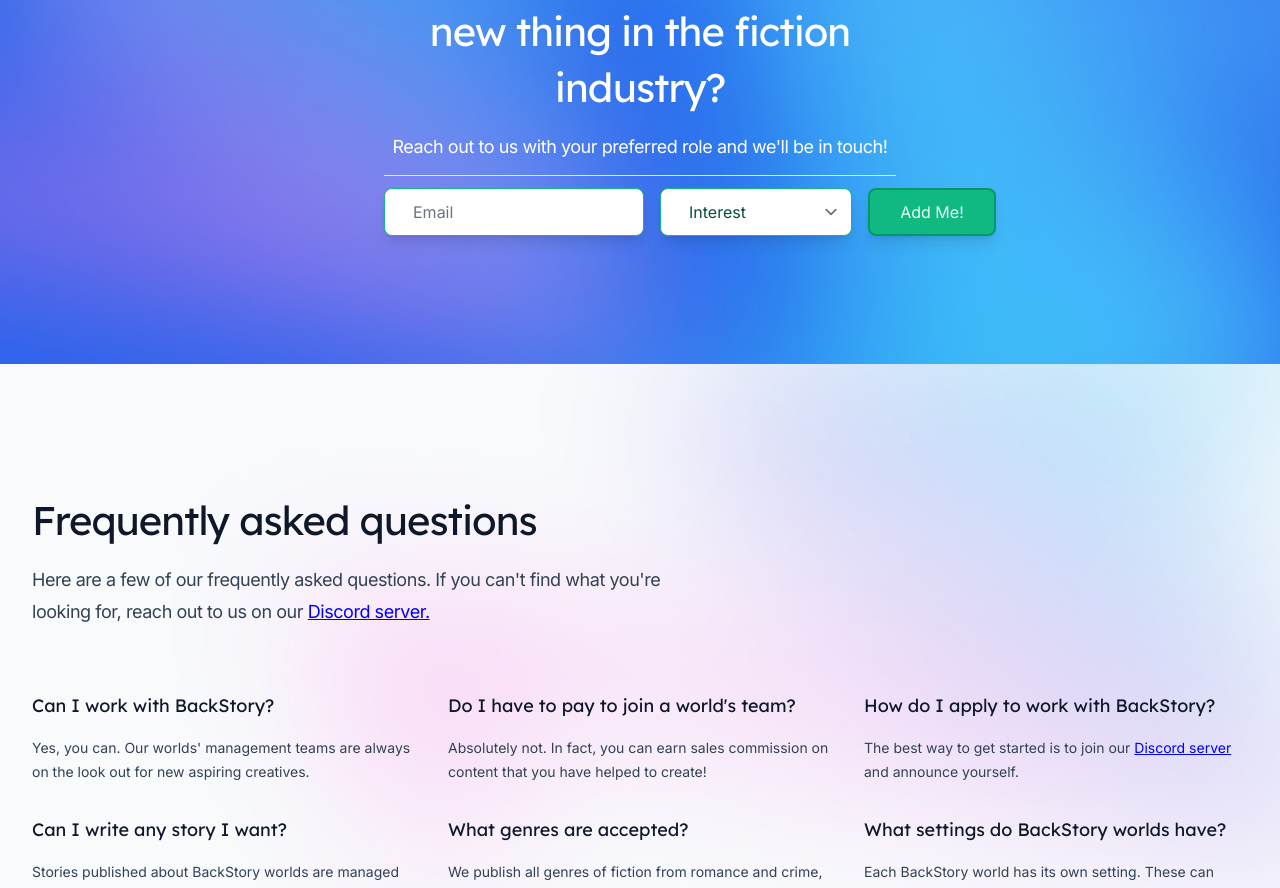
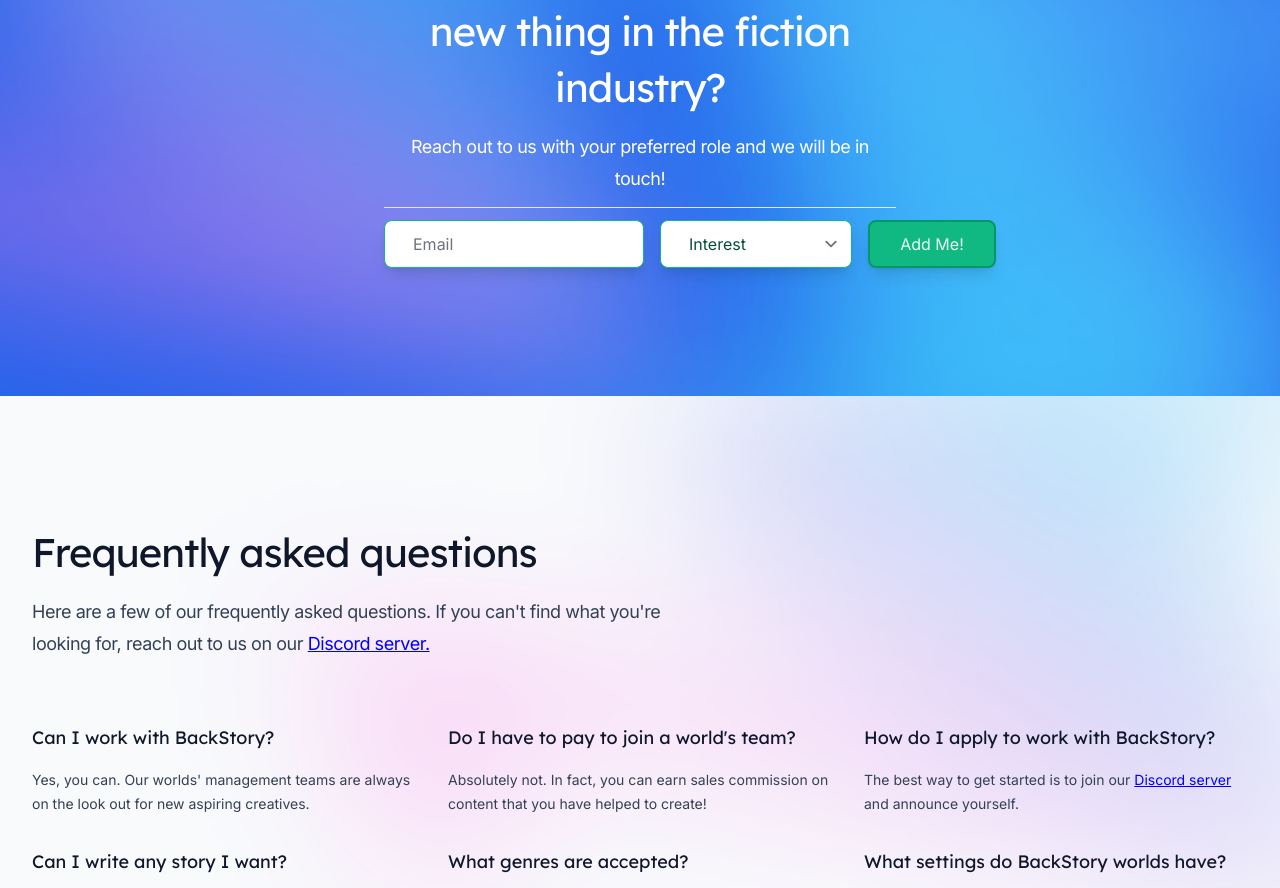
Before and after one commit to BackStoryOrg/website, a Next.js app: page / in a window 1280 px wide. Shown: the part 847-1735 px from the top of the page. Built offline with nearby package versions, Linux system fonts and the light colour scheme.

Commit message:
Fixes CTA1.tsx

```diff
--- a/src/components/common/CTA1.tsx
+++ b/src/components/common/CTA1.tsx
@@ -21,7 +21,7 @@
             Want to join the hottest new thing in the fiction industry?
           </h2>
           <p className="mt-4 text-lg tracking-tight text-white">
-            Reach out to us with your preferred role and we'll be in touch!
+            Reach out to us with your preferred role and we will be in touch!
           </p>
           <hr className="my-3" />
           <form
```
